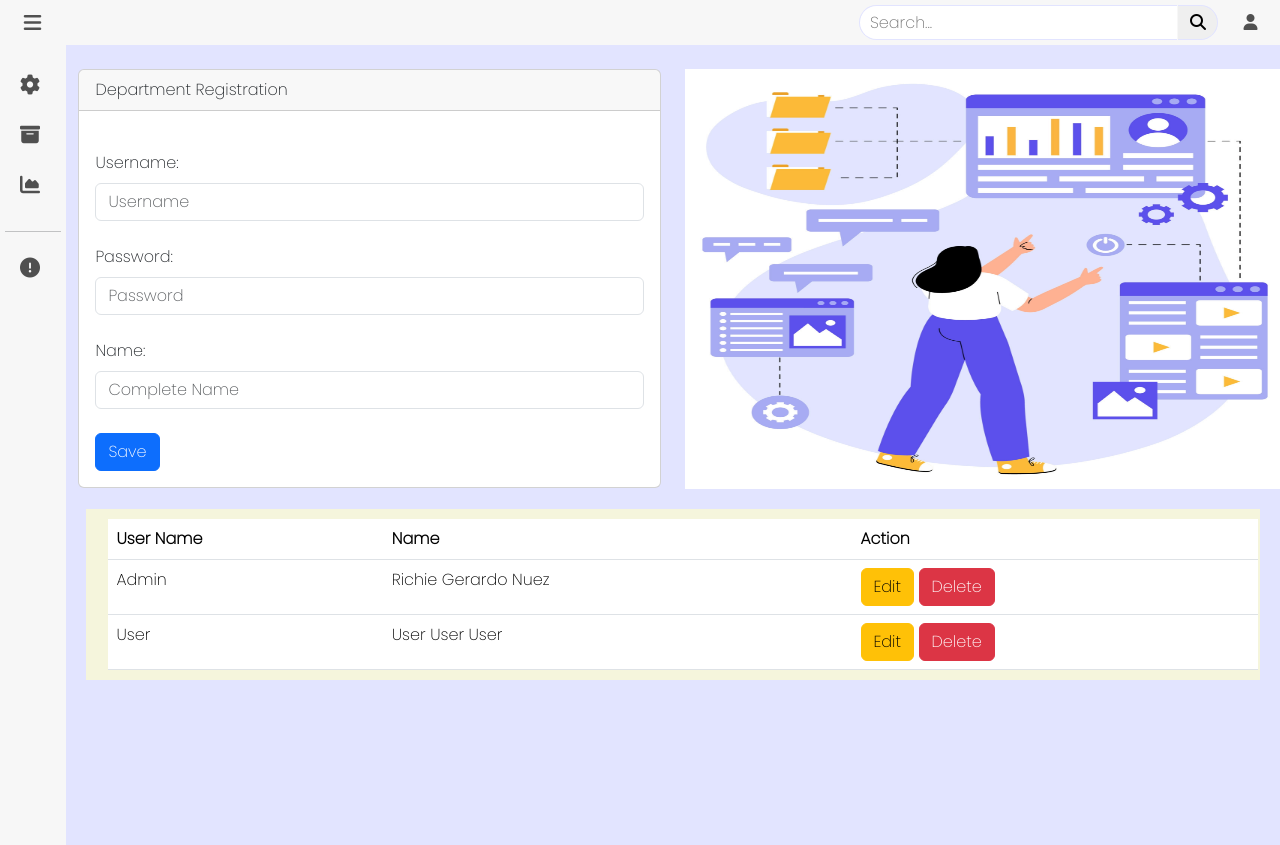
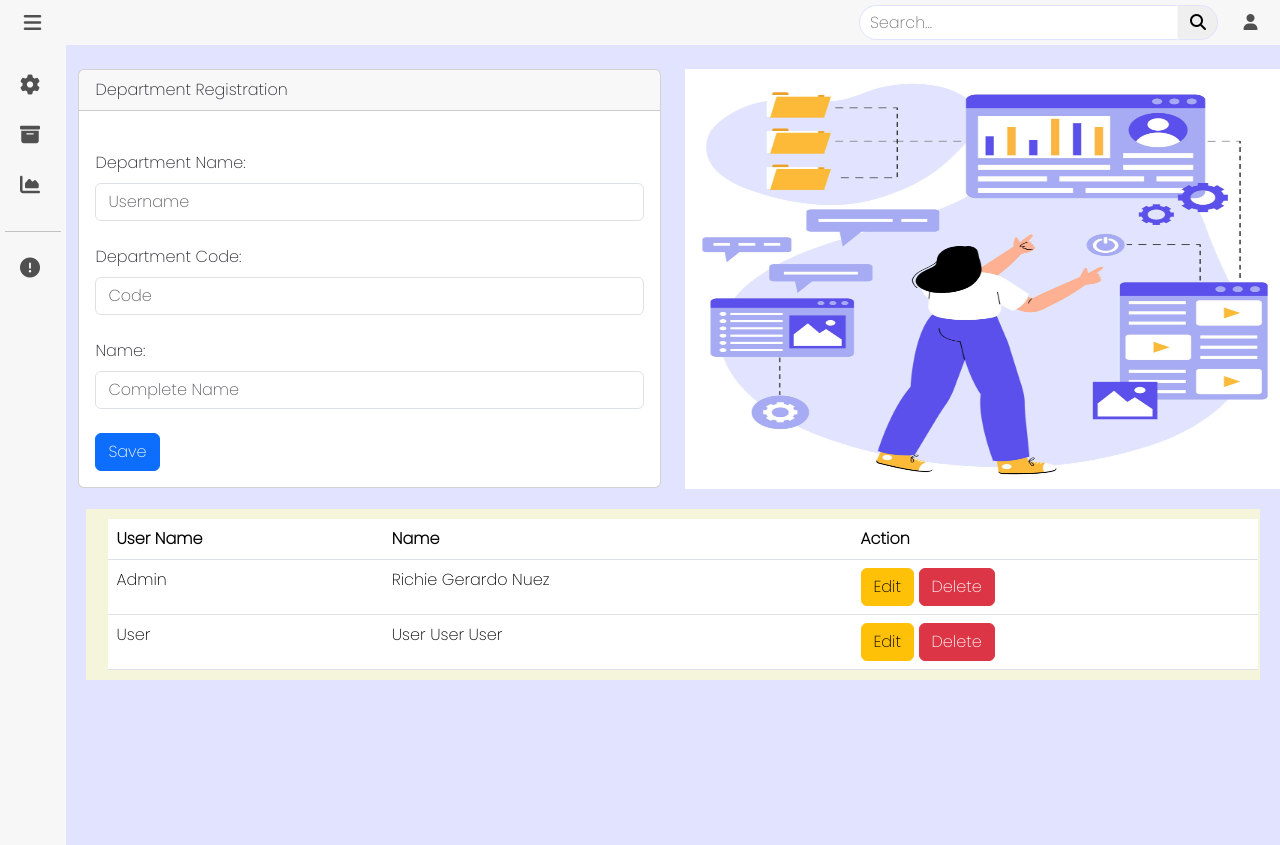
Before and after one commit to richiegnuez261987/DNDSupplyandEquipmentInventoryManagement.github.io, a plain HTML site: page admin/department.html in a window 1280 px wide. Drawn offline with nearby package versions, Linux system fonts and the light colour scheme.

Commit message:
Update department.html

```diff
--- a/admin/department.html
+++ b/admin/department.html
@@ -196,14 +196,14 @@
                                 <div>
 
                                     <div class="form-group">
-                                        <label for="txtusername" class="form-label">Username:</label>
+                                        <label for="txtusername" class="form-label">Department Name:</label>
                                         <input type="text" name="txtusername" id="txtusername" required="true"
                                             placeholder="Username" class="form-control">
                                     </div><br />
                                     <div class="form-group">
-                                        <label for="txtpassword" class="form-label">Password:</label>
-                                        <input type="password" name="txtpassword" id="txtpassword" required="true"
-                                            placeholder="Password" class="form-control">
+                                        <label for="txtpassword" class="form-label">Department Code:</label>
+                                        <input type="text" name="txtname" id="txtname" required="true"
+                                            placeholder="Code" class="form-control">
                                     </div><br />
                                     <div class="form-group">
                                         <label for="txtname" class="form-label">Name:</label>
```
